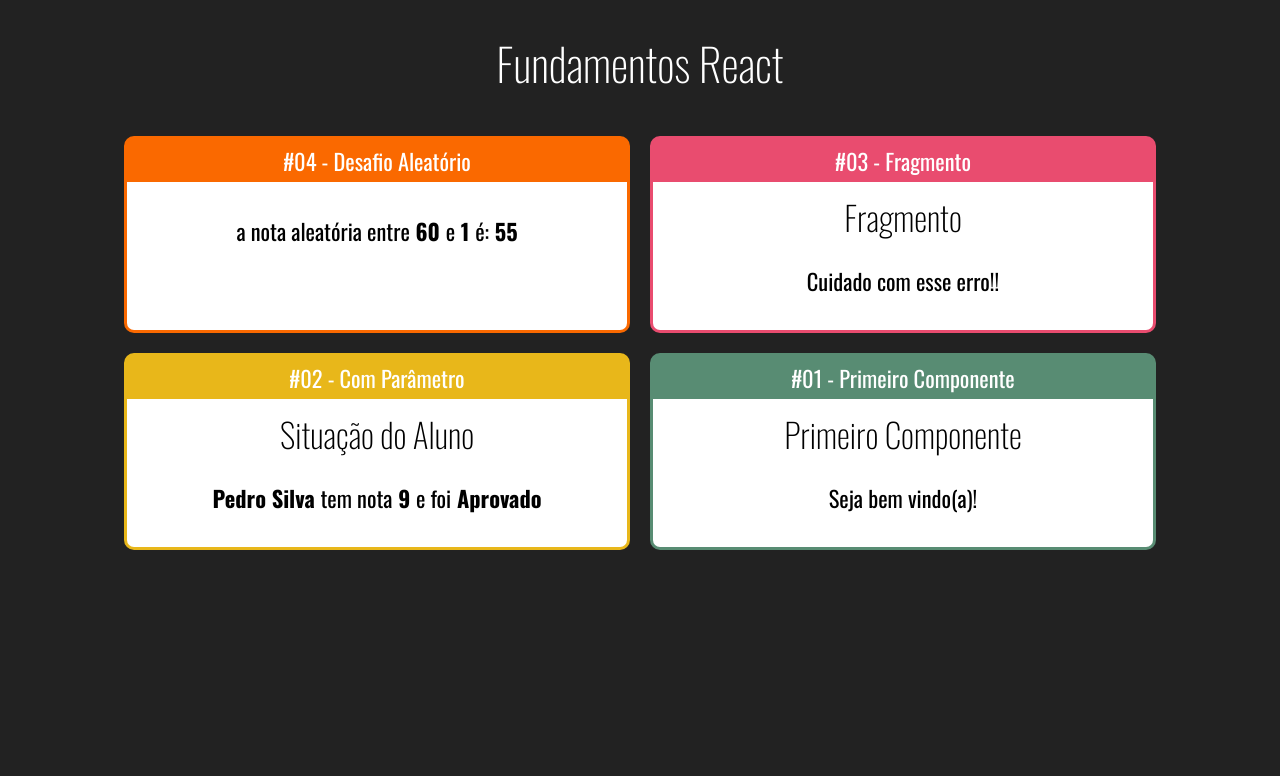
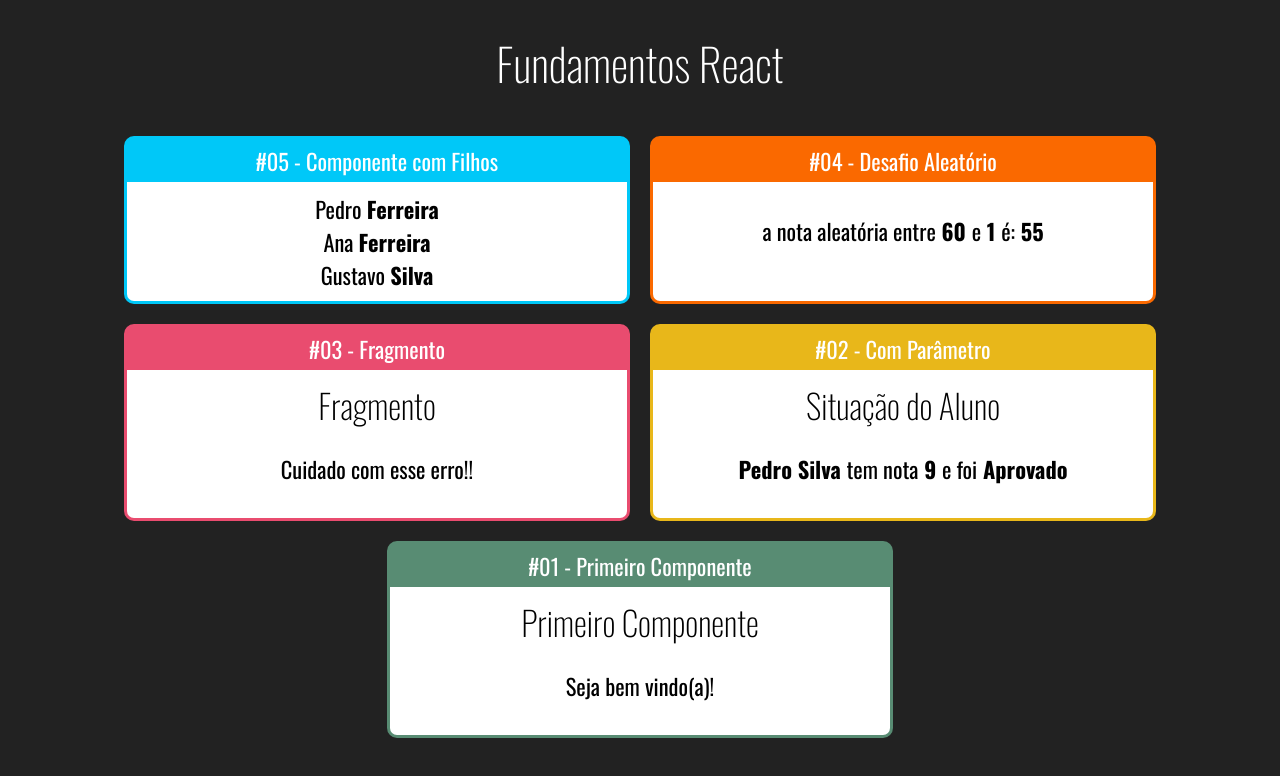
Before and after one commit to LuizHenrique-BS/React-Redux, a React (Create React App) app: page / in a window 1280 px wide. Shown: the top 776 px of the page. Built offline with nearby package versions, Linux system fonts and the light colour scheme.

Commit message:
Componente com Filho #01

```diff
--- a/src/App.jsx
+++ b/src/App.jsx
@@ -2,6 +2,7 @@
 import React from "react";
 
 import './App.css'
+import Familia from "./components/basicos/Familia";
 import Primeiro from "./components/basicos/Primeiro";
 import ComParametro from "./components/basicos/ComParametro";
 import Fragmento from "./components/basicos/Fragmento";
@@ -13,6 +14,10 @@
     <h1>Fundamentos React</h1>
 
     <div className="Cards">
+      <Card titulo="#05 - Componente com Filhos" color="#00C8F8">
+        <Familia sobrenome="Ferreira"/>
+      </Card>
+
       <Card titulo="#04 - Desafio Aleatório" color="#FA6900">
         <Aleatorio max={60} min={1} />
       </Card>
--- /dev/null
+++ b/src/components/basicos/Familia.jsx
@@ -0,0 +1,15 @@
+/* eslint-disable import/no-anonymous-default-export */
+/* eslint-disable linebreak-style */
+import React from 'react';
+
+import FamiliaMembro from './FamiliaMembro';
+
+export default function (props) {
+  return (
+    <div>
+      <FamiliaMembro nome="Pedro" sobrenome={props.sobrenome}/>
+      <FamiliaMembro nome="Ana" {...props}/>
+      <FamiliaMembro nome="Gustavo" sobrenome="Silva" />
+    </div>
+  )
+}
--- /dev/null
+++ b/src/components/basicos/FamiliaMembro.jsx
@@ -0,0 +1,9 @@
+import React from 'react'
+
+export default props => {
+  return (
+    <div>
+      {props.nome} <strong>{props.sobrenome}</strong>
+    </div>
+  )
+}
```
Also changed, not shown: 1 other file (tests, documents, lock files or other folders).
